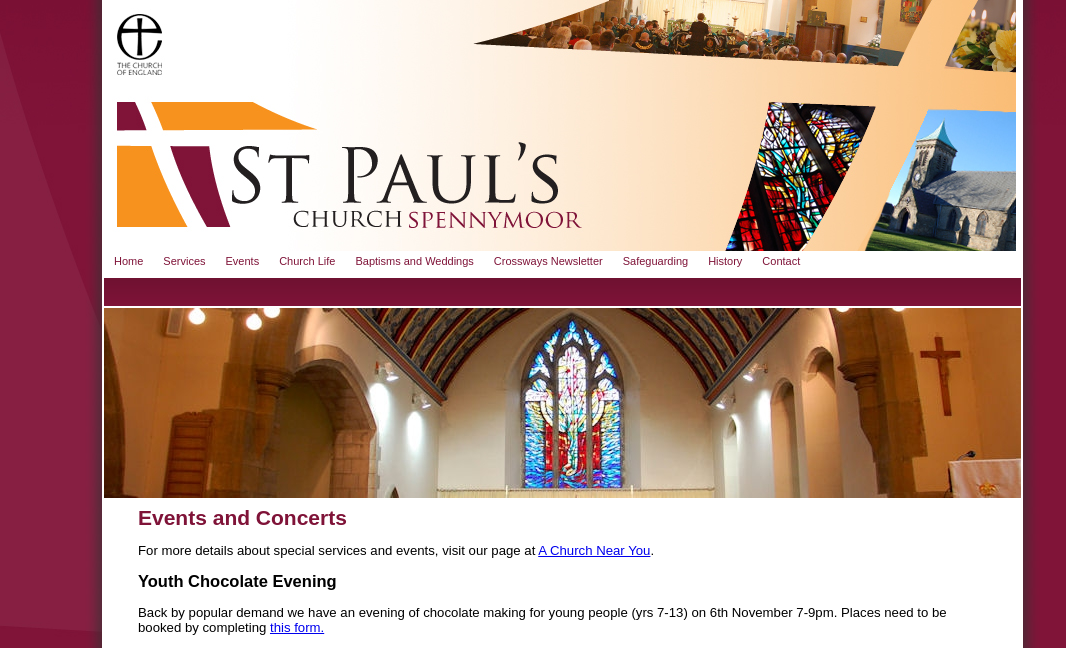
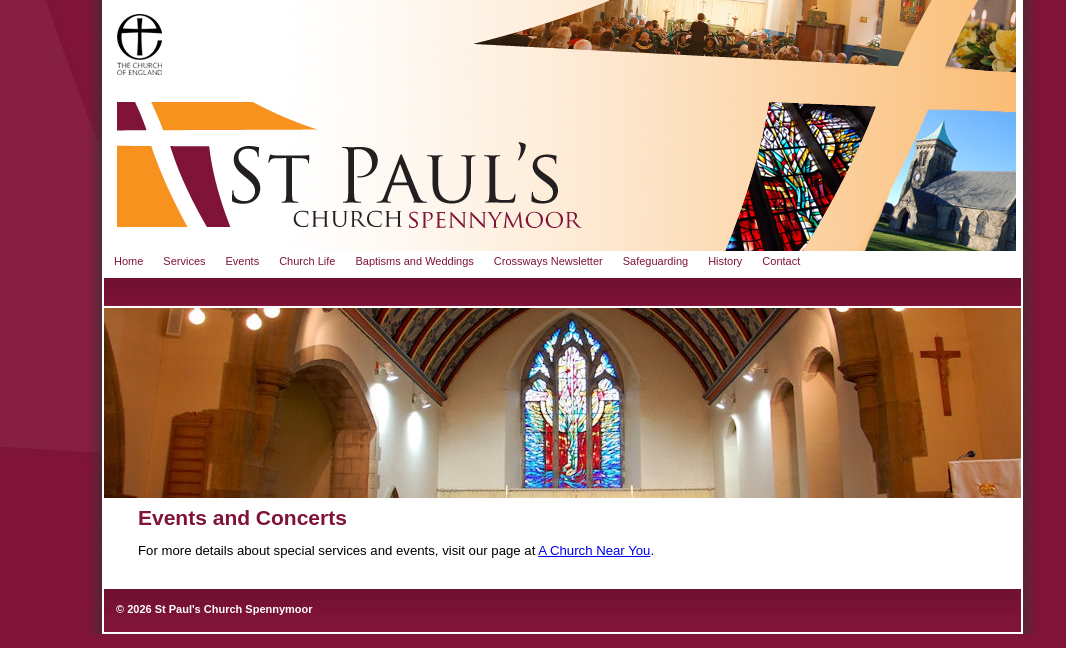
Before and after one commit to stpaulsspennymoor/stpaulsspennymoor.github.io, a Jekyll site: the page built from events.md, in a window 1280 px wide. Shown: the top 648 px of the page, without its empty margins (90-1156 px from the left). Built offline with Jekyll 4.4.1, drawn with Linux system fonts in a browser that asks for light colours; grey boxes are pictures that could not be loaded.

Commit message:
Update events.md

```diff
--- a/events.md
+++ b/events.md
@@ -4,9 +4,3 @@ description: Details of events and concerts at St Paul's Church Spennymoor.
 header_image: /assets/Homepage_header_03_3_917x0.jpg
 ---
 For more details about special services and events, visit our page at [A Church Near You](https://www.achurchnearyou.com/church/13565/).
-
-## Youth Chocolate Evening
-
-Back by popular demand we have an evening of chocolate making for young people (yrs 7-13) on 6th November 7-9pm. Places need to be booked by completing [this form.](https://docs.google.com/forms/d/e/1FAIpQLSdlsiGuQl8OF7gJR95vUyz_-jFdCwHWQjGNbDc9jsf8DGakFA/viewform)
-
-<img width="631" height="534" alt="Chocolate event 2026" src="https://github.com/user-attachments/assets/82e5bbb1-c726-4e06-bd4a-4ff51a64bc6d" />
```
